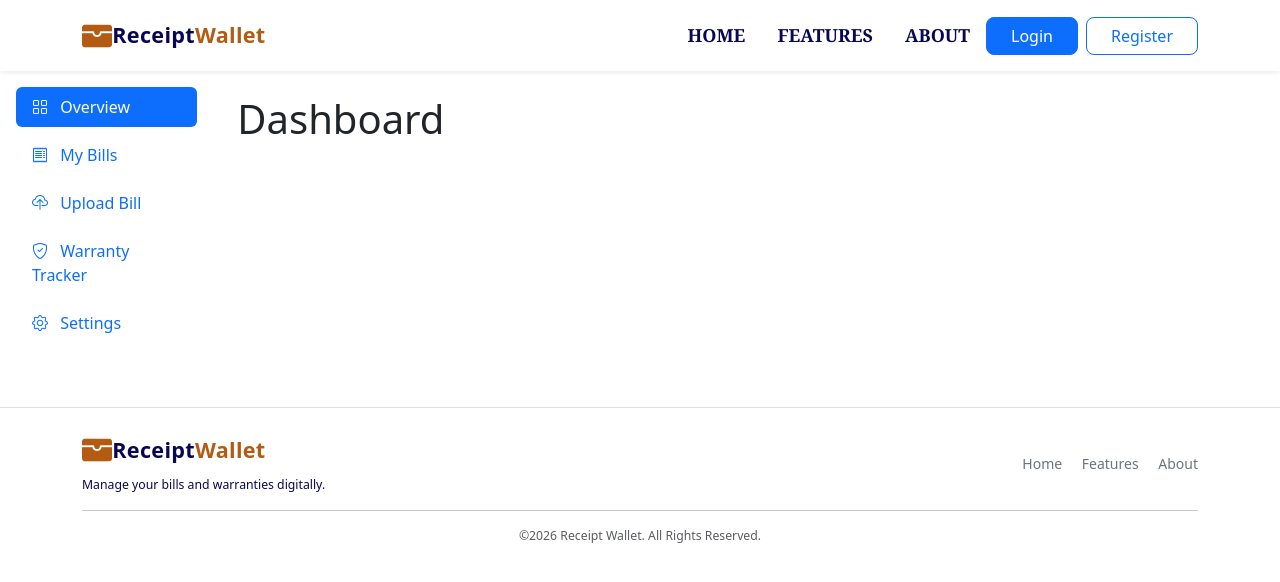
After one commit to ABHINANDA-V/Receipt-Wallet, a Django app: page /dashboard/ in a window 1280 px wide. The commit adds this page. Shown: the top 582 px of the page. Run offline with Django 5.2, Linux system fonts and the light colour scheme.

Commit message:
base-dashboard

```diff
--- /dev/null
+++ b/accounts/urls.py
@@ -0,0 +1,7 @@
+from django.urls import path
+from . import views
+
+urlpatterns = [
+    path('login/',views.login_page,name='login'),
+    path('register/',views.register_page,name='register')
+]
--- a/accounts/views.py
+++ b/accounts/views.py
@@ -1,3 +1,8 @@
 from django.shortcuts import render
 
 # Create your views here.
+def login_page(request):
+    return render(request,'login.html')
+
+def register_page(request):
+    return render(request,'register.html')
--- a/config/urls.py
+++ b/config/urls.py
@@ -20,4 +20,5 @@ from django.urls import path,include
 urlpatterns = [
     path('admin/', admin.site.urls),
     path('',include('dashboard.urls')),
+    path('accounts/',include('accounts.urls')),
 ]
--- a/dashboard/urls.py
+++ b/dashboard/urls.py
@@ -3,4 +3,5 @@ from . import views
 
 urlpatterns = [
     path('',views.home, name='home'),
+    path('dashboard/',views.dashboard_page,name='dashboard'),
 ]
--- a/dashboard/views.py
+++ b/dashboard/views.py
@@ -3,3 +3,6 @@ from django.shortcuts import render
 # Create your views here.
 def home(request):
     return render(request,'home.html')
+
+def dashboard_page(request):
+    return render(request,'dashboard.html')
--- a/static/css/style.css
+++ b/static/css/style.css
@@ -1,29 +1,64 @@
-/* Receipt Wallet - Navbar and Footer */
+*
+{
+    margin: 0;
+    padding: 0;
+    box-sizing: border-box;
+}
+/* Website Color Theme */
+:root
+{
+    --primary-color:rgb(7, 7, 83);
+    --secondary-color:rgb(179, 91, 19);
+    --tertiary-color:rgb(119, 119, 170);
+    --box-shadow: 0 4px 16px rgba(59, 51, 108, 0.5);
 
-/* Website logo */
+}
+
+/* Navbar and Footer */
+.navbar
+{
+    box-shadow: 0 4px 16px rgba(49, 32, 103, 0.5);
+}
+
+/* Navbar logo */
 .navbar-brand
 {
     font-size:1.35rem ;
     letter-spacing: 0.3px;
 }
 
-/* Logo Icon */
-.brand-icon
+.wallet-icon
 {
-    font-size:1.7rem
+    color:var(--secondary-color);
+    font-size: 30px;
 }
+.receipt
+{
+    color: var(--primary-color);
+}
+.wallet
+{
+    color:var(--secondary-color)
+}
+
+
+
 
 /* Navbar Links */
 .navbar .nav-link
 {
-    color : #183153;
+    color : var(--primary-color);
     margin: 0 8px;
-    transition:0.3s
+    transition:0.3s;
+    font-weight: bold;
+    font-size:18px;
+    font-family:Cambria, Cochin, Georgia, Times, 'Times New Roman', serif;
 }
-/* Navbar Hover Effect */
+
+/* Link Hover Effect */
 .navbar .nav-link:hover
 {
-    color:#0d6efd;
+    color:var(--secondary-color);
 }
 
 /* Navbar Buttons */
@@ -38,14 +73,22 @@ footer
 {
     font-size: 14px;
 }
+.footer-para
+{
+    color: var(--primary-color);
+}
+
+
+
 
 
 /* HOME PAGE - HERO SECTION */
 
 .home-hero
 {
-    background-color: linear-gradient(135deg,#f0f6ff,
+    background-color: linear-gradient(135deg,#7d8797,
         #e5efff);
+
     color: #102c60;
     overflow: hidden;
 
@@ -54,20 +97,56 @@ footer
 /* Main Heading */
 .hero-title
 {
-    color: #102c60;
-    letter-spacing: -1.5px;
+    color: var(--primary-color);
+    /* letter-spacing: -1.5px; */
+    font-family: Georgia, 'Times New Roman', Times, serif;
 }
 
 /* Sub Heading */
 .hero-subtitle
 {
-    color: #102c60;
+    color:var(--secondary-color);
+    font-style: italic;
+    font-family:'Lucida Sans', 'Lucida Sans Regular', 'Lucida Grande', 'Lucida Sans Unicode', Geneva, Verdana, sans-serif;
     line-height: 1.4;
 }
 
 /* Description */
 .hero-description
 {
-    color:#29477f;
+    color:var(--tertiary-color);
     line-height: 1.7;
 }
+
+
+/* Feature Card */
+.feature-icon
+{
+    font-size: 35px;
+    color:var(--secondary-color);
+}
+.feature-text
+{
+    font-size: 20px;
+    color: var(--primary-color);
+}
+.feature-card
+{
+    border-radius: 10px;
+    box-shadow: 0 4px  10px rgba(57, 33, 93, 0.5);
+}
+
+
+/* =============================LOGIN AND REGISTRATION PAGE========================================== */
+.auth-picture
+{
+    width: 100%;
+}
+.auth-card
+{
+    margin-left: 30px;
+    width: 90%;
+    border:none;
+    box-shadow: var(--box-shadow);
+    border-radius: 10px;
+}
--- a/templates/base.html
+++ b/templates/base.html
@@ -1,6 +1,7 @@
 {% load static %}
 <!DOCTYPE html>
 <html lang="en">
+
 <head>
   <meta charset="UTF-8">
   <meta name="viewport" content="width=device-width, initial-scale=1.0">
@@ -9,17 +10,18 @@
   </title>
 
   <!-- Bootstrap CSS -->
-     <link href="https://cdn.jsdelivr.net/npm/bootstrap@5.3.9/dist/css/bootstrap.min.css" rel="stylesheet" integrity="sha384-yEPZ7jP9S0QKiUQ0m3jjsO4ProIW7wvR9gXkI7JOGa2XVsw53Yke2bsdkBbjmmiX" crossorigin="anonymous">
+  <link href="https://cdn.jsdelivr.net/npm/bootstrap@5.3.9/dist/css/bootstrap.min.css" rel="stylesheet"
+    integrity="sha384-yEPZ7jP9S0QKiUQ0m3jjsO4ProIW7wvR9gXkI7JOGa2XVsw53Yke2bsdkBbjmmiX" crossorigin="anonymous">
 
   <!-- Bootstrap Icons -->
-<link rel="stylesheet"
-      href="https://cdn.jsdelivr.net/npm/bootstrap-icons@1.11.3/font/bootstrap-icons.min.css">
+  <link rel="stylesheet" href="https://cdn.jsdelivr.net/npm/bootstrap-icons@1.11.3/font/bootstrap-icons.min.css">
 
   <!-- Custome CSS -->
   <link rel="stylesheet" href="{% static 'css/style.css' %}">
 
 
 </head>
+
 <body>
 
   <!-- Navigation Bar -->
@@ -29,12 +31,13 @@
 
       <!-- Website logo and Name -->
       <a class="navbar-brand fw-bold text-primary d-flex align-items-center" href="/">
-      <span class="brand-icon me-2">👛 </span>
-      Receipt Wallet
+        <span class="wallet-icon"><i class="bi bi-wallet-fill"></i></span>
+        <span class="receipt">Receipt</span> <span class="wallet">Wallet</span>
       </a>
 
       <!-- Mobile Toggle Button -->
-    <button class="navbar-toggler" type="button" data-bs-toggle="collapse" data-bs-target="#mainNavbar" aria-controls="mainNavbar" aria-expanded="false" aria-label="Toggle navigation">
+      <button class="navbar-toggler" type="button" data-bs-toggle="collapse" data-bs-target="#mainNavbar"
+        aria-controls="mainNavbar" aria-expanded="false" aria-label="Toggle navigation">
         <span class="navbar-toggler-icon"></span>
       </button>
 
@@ -42,26 +45,26 @@
       <div class="collapse navbar-collapse" id="mainNavbar">
 
         <!-- Navigation Links -->
-      <ul class="navbar-nav  mx-auto mb-2 mb-lg-0">
+        <ul class="navbar-nav  ms-auto mb-2 mb-lg-0">
           <li class="nav-item">
-          <a class="nav-link active fw-semibold"  href="/">Home</a>
+            <a class="nav-link " href="/">HOME</a>
           </li>
 
           <li class="nav-item">
-          <a class="nav-link fw-semibold" href="/#features">Features</a>
+            <a class="nav-link" href="/#features">FEATURES</a>
           </li>
 
           <li class="nav-item">
-          <a class="nav-link fw-semibold" href="/#About">About</a>
+            <a class="nav-link" href="/#About">ABOUT</a>
           </li>
 
         </ul>
 
         <!-- Login and Registration Buttons -->
         <div class="d-flex flex-column flex-lg-row gap-2">
-        <a href="#login" class="btn btn-primary px-4">Login</a>
+          <a href="{% url 'login' %}" class="btn btn-primary px-4">Login</a>
 
-        <a href="#register" class="btn btn-outline-primary px-4">Register</a>
+          <a href="{% url 'register' %}" class="btn btn-outline-primary px-4">Register</a>
         </div>
 
 
@@ -70,8 +73,10 @@
   </nav>
 
   <!-- Main Content -->
+   <main>
   {% block content %}
   {% endblock %}
+  </main>
 
 
 
@@ -82,9 +87,12 @@
 
         <div class="col-md-6 text-center text-md-start">
           <h5>
-                👛 Receipt Wallet
+            <a class="navbar-brand fw-bold text-primary d-flex align-items-center" href="/">
+              <span class="wallet-icon"><i class="bi bi-wallet-fill"></i></span>
+              <span class="receipt">Receipt</span> <span class="wallet">Wallet</span>
+            </a>
           </h5>
-              <p class="text-muted small mb-0">
+          <p class="footer-para small mb-0">
             Manage your bills and warranties digitally.
           </p>
         </div>
@@ -96,12 +104,11 @@
           <a href="/#about" class="text-decoration-none text-secondary">About</a>
         </div>
 
-
       </div>
       <hr class="my-3">
       <div class="text-center">
         <p class="text-muted small mb-0">
-            @2026 Receipt Wallet. All Rights Reserved.</p>
+          &copy;2026 Receipt Wallet. All Rights Reserved.</p>
       </div>
 
     </div>
@@ -109,11 +116,14 @@
 
 
   <!-- Bootstrap Javascript Bundle -->
-    <script src="https://cdn.jsdelivr.net/npm/bootstrap@5.3.9/dist/js/bootstrap.bundle.min.js" integrity="sha384-WyOxWvTyr1QaMPfiPJSv76iReVthorl5uWlFtZPyK0IEB0hGzo9y5Bp9mYanr8Bu" crossorigin="anonymous"></script>
+  <script src="https://cdn.jsdelivr.net/npm/bootstrap@5.3.9/dist/js/bootstrap.bundle.min.js"
+    integrity="sha384-WyOxWvTyr1QaMPfiPJSv76iReVthorl5uWlFtZPyK0IEB0hGzo9y5Bp9mYanr8Bu"
+    crossorigin="anonymous"></script>
 
 
 
   <!-- Custome Javascript -->
   <script src="{% static 'js/script.js' %}"></script>
 </body>
+
 </html>
--- /dev/null
+++ b/templates/base_dashboard.html
@@ -0,0 +1,103 @@
+{% extends 'base.html' %}
+{% load static %}
+
+
+
+<!-- ===============DASHBOARD NAVBAR======================== -->
+{% block navbar %}
+<!-- Navigation Bar -->
+<nav class="navbar navbar-expand-lg bg-white shadow-sm sticky-top">
+
+    <div class="container">
+
+        <!-- Website logo and Name -->
+        <a class="navbar-brand fw-bold text-primary d-flex align-items-center" href="/">
+            <span class="wallet-icon"><i class="bi bi-wallet-fill"></i></span>
+            <span class="receipt">Receipt</span> <span class="wallet">Wallet</span>
+        </a>
+
+        <!-- Mobile Sidebar Button -->
+
+        <button class="navbar-toggler d-lg-none" type="button" data-bs-toggle="offcanvas"
+            data-bs-target="#dashboardSidebar" aria-controls="dashboardSidebar" aria-label="Open sidebar">
+            <span class="navbar-toggler-icon"></span>
+
+        </button>
+
+
+        <!-- Desktop User Menu -->
+        <div>
+            <span class="text-secondary small">Welcome, User</span>
+            <a href="/" class="btn btn-outline-primary btn-sm">Logout</a>
+        </div>
+
+
+    </div>
+    </div>
+</nav>
+
+{% endblock %}
+
+<!-- ======================= Dashboard Layout====================== -->
+
+{% block content %}
+<div class="container-fluid dashboard-wrapper">
+    <div class="row">
+        <!-- ====================SIDEBAR======================== -->
+        <div class="col-lg-3 col-xl-2 p-0">
+
+            <div class="offcanvas-lg offcanvas-start dashboard-sidebar" tabindex="-1" id="dashboardSidebar"
+                aria-labelledby="dashboardSidebarLabel">
+                <!-- Mobile Sidebar Header -->
+                <div class="offcanvas-header d-lg-none">
+                    <h5 class="offcanvas-title" id="dashboardSidebarLabel">Receipt Wallet</h5>
+                    <button type="button" class="btn-close" data-bs-dismiss="offcanvas"
+                        data-bs-target="#dashboardSidebar" aria-label="Close"></button>
+                </div>
+
+                <!-- Sidebar Content -->
+                <div class="offcanvas-body p-3 p-lg-3">
+                    <nav class="nav nav-pills flex-column gap-2">
+
+                        <!-- Overview -->
+                        <a href="{% url 'dashboard' %}" class="nav-link active">
+                            <i class="bi bi-grid me-2"></i>
+
+                            Overview
+                        </a>
+
+                        <!-- My Bills -->
+                        <a href="#" class="nav-link">
+                            <i class="bi bi-receipt me-2"></i>
+                            My Bills</a>
+
+                        <!-- Upload Bill -->
+                        <a href="#" class="nav-link">
+                            <i class="bi bi-cloud-upload me-2"></i>
+                            Upload Bill</a>
+
+                        <!-- Warranty Tracker -->
+                        <a href="#" class="nav-link">
+                            <i class="bi bi-shield-check me-2"></i>
+
+                            Warranty Tracker</a>
+
+                        <!-- Settings -->
+                        <a href="#" class="nav-link">
+                            <i class="bi bi-gear me-2"></i>
+                            Settings</a>
+
+                    </nav>
+                </div>
+            </div>
+        </div>
+
+        <!--======================= MAIN CONTENT===================== -->
+        <main class="col-lg-9 col-xl-10 px-3 px-lg-4 py-4">
+            {% block dashboard_content %}
+            {% endblock %}
+        </main>
+    </div>
+
+</div>
+{% endblock %}
--- /dev/null
+++ b/templates/dashboard.html
@@ -0,0 +1,5 @@
+{% extends 'base_dashboard.html' %}
+
+{% block dashboard_content %}
+<h1>Dashboard</h1>
+{% endblock %}
```
Also changed, not shown: templates/home.html (+8 -8 lines), templates/login.html (added, +56 -0 lines), templates/register.html (added, +74 -0 lines), static/images/hero-background.png (added), static/images/login picture.png (added), static/images/register picture.png (added). Lines whose indentation alone changed are shown as unchanged.
